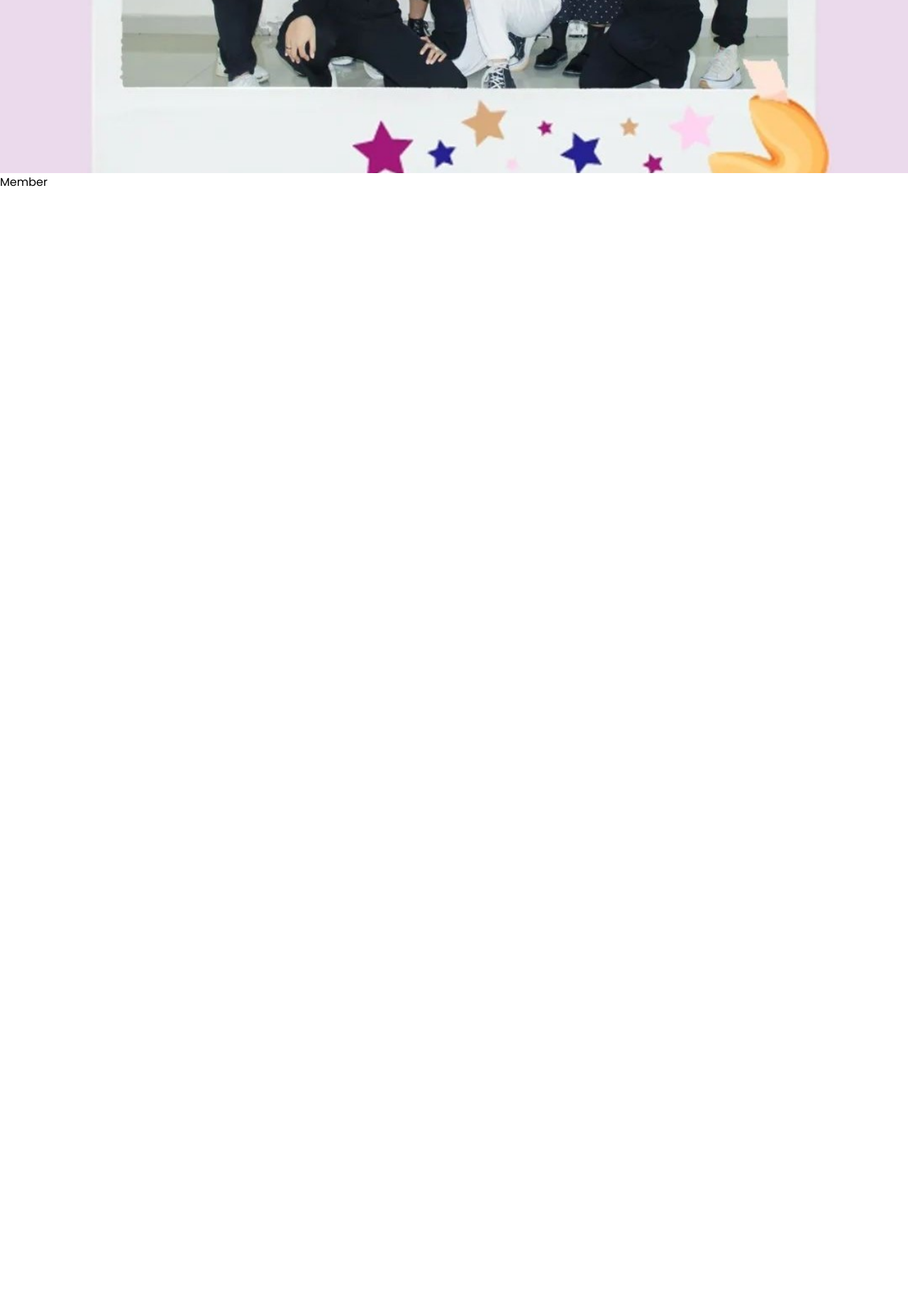
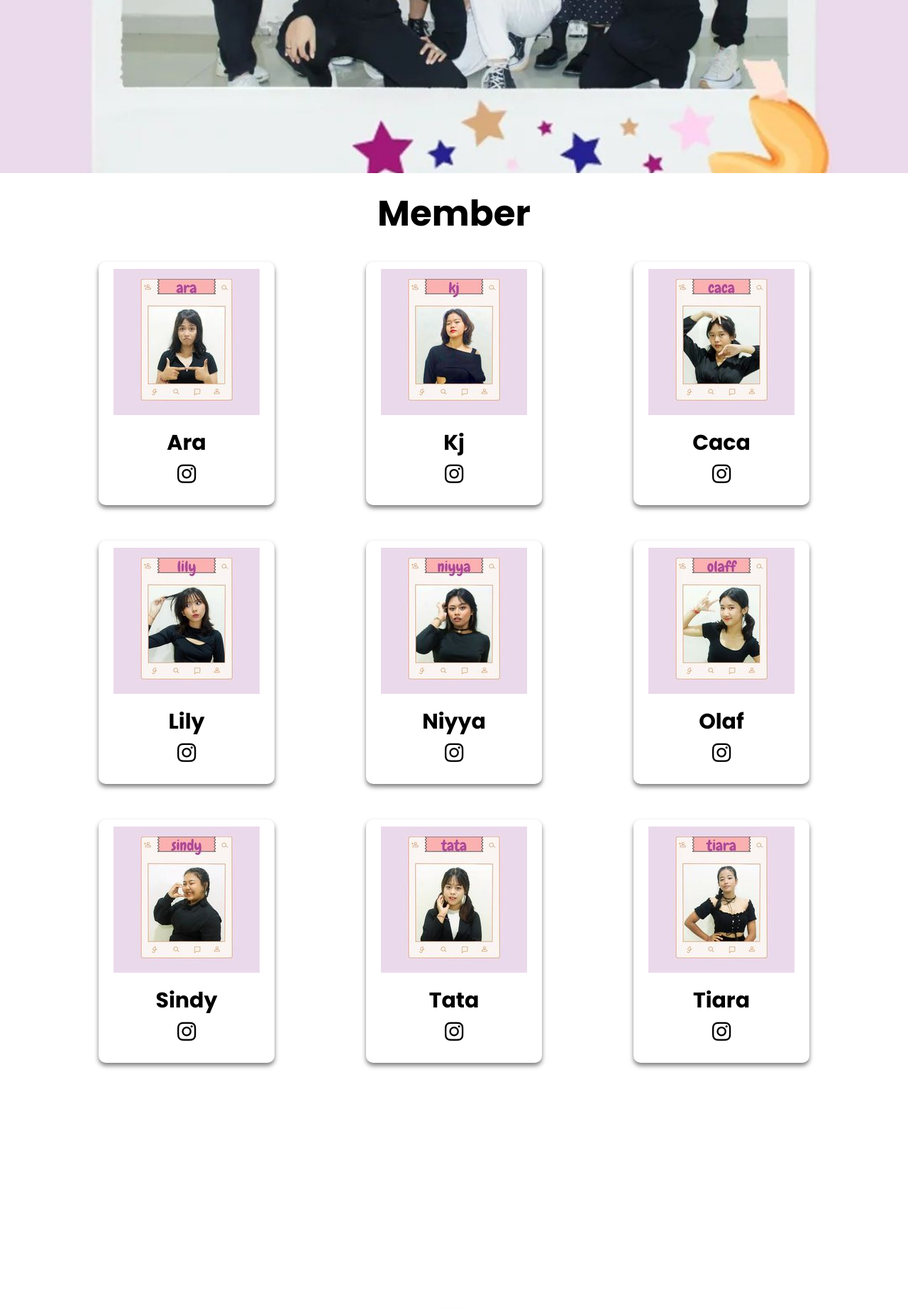
Before and after one commit to Ryuuutaaa/sushiroll-id, a PHP site: page /ntr.html in a window 1280 px wide. Shown: the part 556-2401 px from the top of the page at 71% size. Before the commit the page ends 819 px from the top, so only its background shows below. Run offline with PHP 8.4, Linux system fonts and the light colour scheme.

Commit message:
ntr page end

```diff
--- a/asset/css/ntr.css
+++ b/asset/css/ntr.css
@@ -48,5 +48,79 @@
 
 .members {
   width: 100%;
+  height: 200vh;
+}
+
+.members .container {
+  padding: 20px;
+}
+
+.container .title {
+  text-align: center;
+  font-size: 50px;
+  font-weight: bold;
+}
+
+.container .member {
+  padding-top: 20px;
+  display: flex;
+  justify-content: space-evenly;
+}
+
+.container .member .profile {
+  text-align: center;
+  width: 20%;
+  margin: 10px;
+  margin-bottom: 20px;
+  padding: 10px;
+  background: rgba(0, 0, 0, 0);
+  border-radius: 10px;
+  box-shadow: 0 4px 6px rgba(0, 0, 0, 0.508);
+  text-align: center;
+  transition: all 0.3s ease;
+}
+
+.container .member .profile .card {
+  list-style: none;
+  text-decoration: none;
+  padding: 10px;
+}
+
+.container .member .profile .card h3 {
+  font-weight: bold;
+  font-size: 30px;
+}
+
+.container .member .profile .card .social {
+  font-size: 30px;
+  /* color: black; */
+}
+
+.container .member .profile .card li a i {
+  color: black;
+}
+
+.container .member .profile:hover {
+  transform: scale(1.2);
+  cursor: pointer;
+  background-color: #77216a;
+  color: white;
+}
+
+.container .member .profile .card li a i:hover {
+  color: white;
+}
+
+/* .album {
+  width: 100%;
   height: 100vh;
+} */
+
+.album .container-img {
+  display: flex;
+  flex-direction: row;
+  justify-content: center;
 }
+.album .container-img img {
+  width: 33.3%;
+}
--- a/ntr.html
+++ b/ntr.html
@@ -9,6 +9,13 @@
     <link
       href="https://fonts.googleapis.com/css2?family=Poppins:wght@400;500;600;700&display=swap"
       rel="stylesheet"
+    />
+    <link
+      rel="stylesheet"
+      href="https://cdnjs.cloudflare.com/ajax/libs/font-awesome/6.4.2/css/all.min.css"
+      integrity="sha512-z3gLpd7yknf1YoNbCzqRKc4qyor8gaKU1qmn+CShxbuBusANI9QpRohGBreCFkKxLhei6S9CQXFEbbKuqLg0DA=="
+      crossorigin="anonymous"
+      referrerpolicy="no-referrer"
     />
     <link rel="stylesheet" href="asset/css/ntr.css" />
     <title>NTR 48</title>
@@ -28,10 +35,166 @@
       <div class="container">
         <div class="title">Member</div>
         <div class="member">
-          <div class="profile"></div>
+          <section class="profile">
+            <div class="imgwrap">
+              <img src="asset/img/ntr/member/ara-ntr.jpg" alt="" />
+            </div>
+            <div class="card">
+              <h3>Ara</h3>
+              <div class="social">
+                <li>
+                  <a href="https://www.instagram.com/miraahp/" target="_blank">
+                    <i class="fa-brands fa-instagram"></i>
+                  </a>
+                </li>
+              </div>
+            </div>
+          </section>
+          <section class="profile">
+            <div class="imgwrap">
+              <img src="asset/img/ntr/member/jk-ntr.jpg" alt="" />
+            </div>
+            <div class="card">
+              <h3>Kj</h3>
+              <div class="social">
+                <li>
+                  <a
+                    href="https://www.instagram.com/kiranajuarez/"
+                    target="_blank"
+                  >
+                    <i class="fa-brands fa-instagram" class="logo"></i>
+                  </a>
+                </li>
+              </div>
+            </div>
+          </section>
+          <section class="profile">
+            <div class="imgwrap">
+              <img src="asset/img/ntr/member/caca-ntr.jpg" alt="" />
+            </div>
+            <div class="card">
+              <h3>Caca</h3>
+              <div class="social">
+                <li>
+                  <a
+                    href="https://www.instagram.com/cacafilles/"
+                    target="_blank"
+                  >
+                    <i class="fa-brands fa-instagram"></i>
+                  </a>
+                </li>
+              </div>
+            </div>
+          </section>
+        </div>
+
+        <div class="member">
+          <section class="profile">
+            <div class="imgwrap">
+              <img src="asset/img/ntr/member/lily-ntr.jpg" alt="" />
+            </div>
+            <div class="card">
+              <h3>Lily</h3>
+              <div class="social">
+                <li>
+                  <a
+                    href="https://www.instagram.com/__liliaa.a/"
+                    target="_blank"
+                  >
+                    <i class="fa-brands fa-instagram"></i>
+                  </a>
+                </li>
+              </div>
+            </div>
+          </section>
+          <section class="profile">
+            <div class="imgwrap">
+              <img src="asset/img/ntr/member/miyya-ntr.jpg" alt="" />
+            </div>
+            <div class="card">
+              <h3>Niyya</h3>
+              <div class="social">
+                <li>
+                  <a href=https://www.instagram.com/vaniiananta/" target="_blank">
+                    <i class="fa-brands fa-instagram" class="logo"></i>
+                  </a>
+                </li>
+              </div>
+            </div>
+          </section>
+          <section class="profile">
+            <div class="imgwrap">
+              <img src="asset/img/ntr/member/olaf-ntr.jpg" alt="" />
+            </div>
+            <div class="card">
+              <h3>Olaf</h3>
+              <div class="social">
+                <li>
+                  <a href="https://www.instagram.com/da1jin/" target="_blank">
+                    <i class="fa-brands fa-instagram"></i>
+                  </a>
+                </li>
+              </div>
+            </div>
+          </section>
+        </div>
+
+        <div class="member">
+          <section class="profile">
+            <div class="imgwrap">
+              <img src="asset/img/ntr/member/sindy-ntr.jpg" alt="" />
+            </div>
+            <div class="card">
+              <h3>Sindy</h3>
+              <div class="social">
+                <li>
+                  <a href="https://www.instagram.com/ptusiniantarii._/" target="_blank">
+                    <i class="fa-brands fa-instagram"></i>
+                  </a>
+                </li>
+              </div>
+            </div>
+          </section>
+          <section class="profile">
+            <div class="imgwrap">
+              <img src="asset/img/ntr/member/tata-ntr.jpg" alt="" />
+            </div>
+            <div class="card">
+              <h3>Tata</h3>
+              <div class="social">
+                <li>
+                  <a href="https://www.instagram.com/cloudpje89/" target="_blank">
+                    <i class="fa-brands fa-instagram" class="logo"></i>
+                  </a>
+                </li>
+              </div>
+            </div>
+          </section>
+          <section class="profile">
+            <div class="imgwrap">
+              <img src="asset/img/ntr/member/tiara-ntr.jpg" alt="" />
+            </div>
+            <div class="card">
+              <h3>Tiara</h3>
+              <div class="social">
+                <li>
+                  <a href="#">
+                    <i class="fa-brands fa-instagram"></i>
+                  </a>
+                </li>
+              </div>
+            </div>
+          </section>
         </div>
       </div>
     </div>
     <!-- end -->
+    <div class="album">
+      <div class="container-img">
+        <img src="asset/img/ntr/abm-1.jpg" alt="">
+        <img src="asset/img/ntr/abm-2.jpg" alt="">
+        <img src="asset/img/ntr/abm-3.jpg" alt="">
+      </div>
+    </div>
   </body>
 </html>
```
